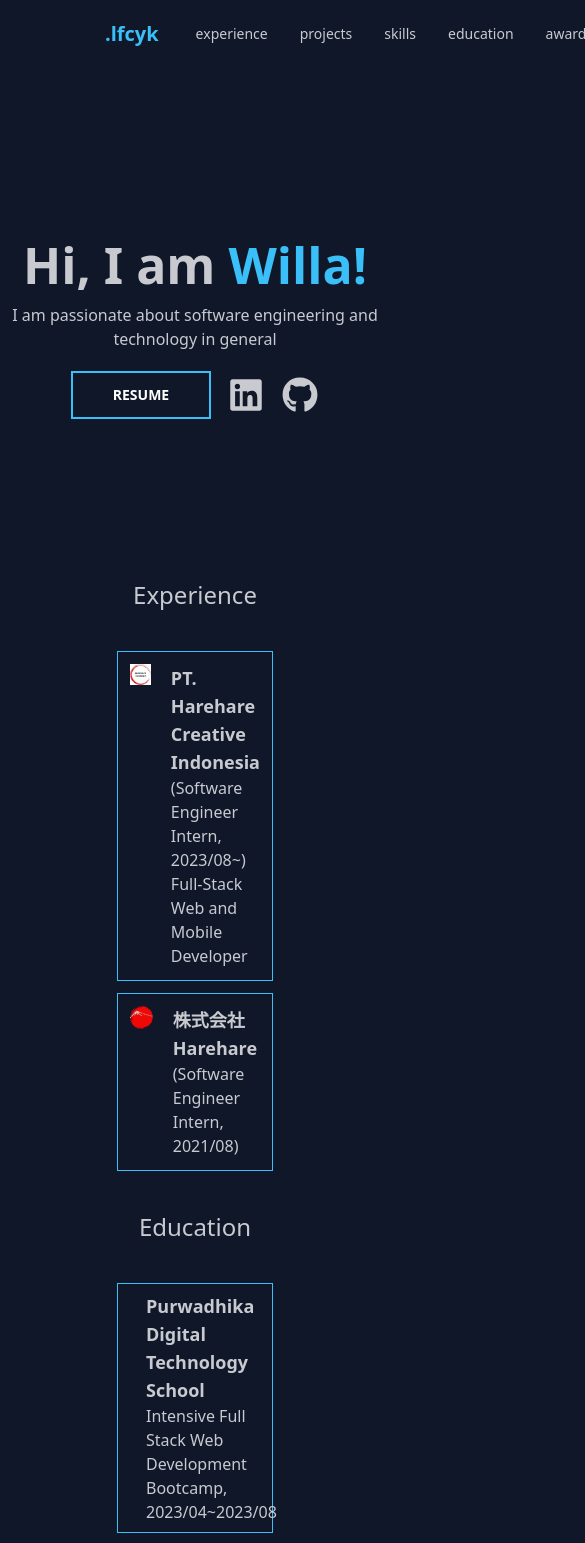
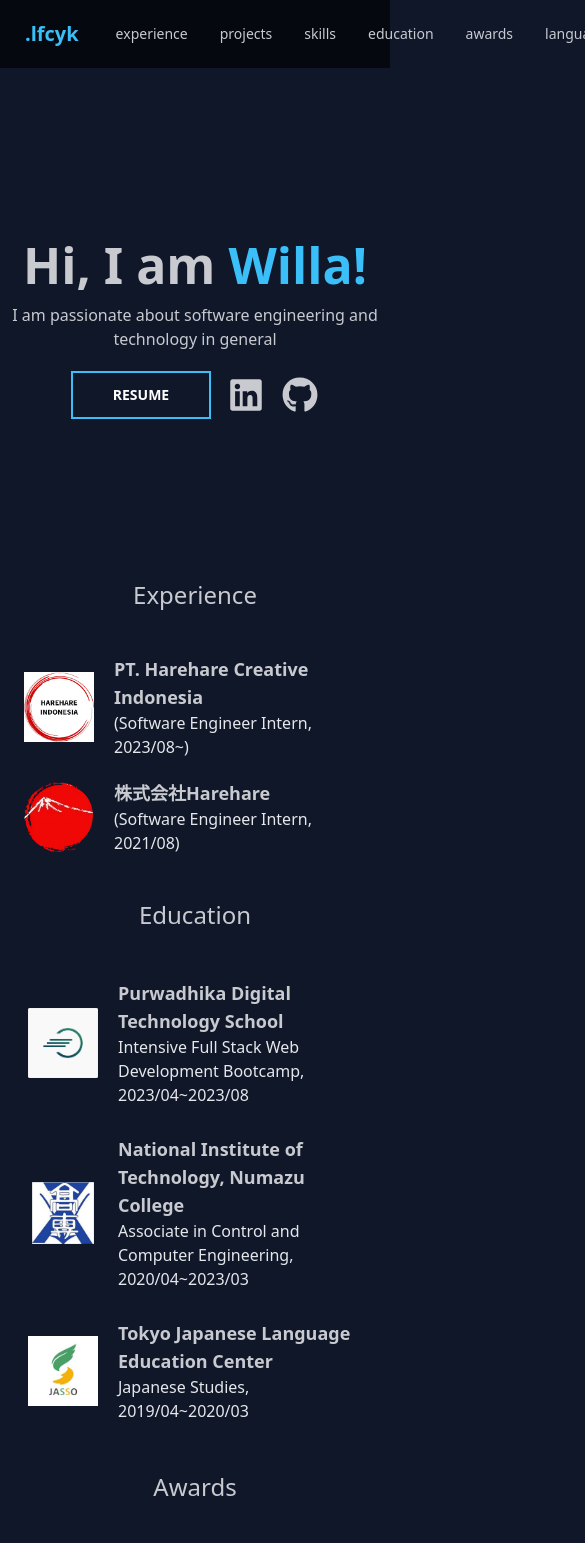
Before and after one commit to lfcyk/portfolio, a Next.js app: page / in a window 390 px wide. Shown: the top 1543 px of the page, 585 px wide, since content can reach past the window. Built offline with nearby package versions, Linux system fonts and the light colour scheme.

Commit message:
fix responsiveness

```diff
--- a/package.json
+++ b/package.json
@@ -11,6 +11,7 @@
   "dependencies": {
     "next": "13.5.4",
     "react": "^18",
+    "react-device-detect": "^2.2.3",
     "react-dom": "^18",
     "react-icons": "^4.11.0"
   },
--- a/src/app/globals.css
+++ b/src/app/globals.css
@@ -2,14 +2,6 @@
 @tailwind components;
 @tailwind utilities;
 
-.card {
-    border-color: hsl(var(--p));
-    border-radius: 0%;
-    border-style: solid;
-    border-width: 1px;
-
-    /* background-color: red; */
-}
 
 .lfcyk {
     color: hsl(var(--p));
--- a/src/app/layout.js
+++ b/src/app/layout.js
@@ -1,4 +1,5 @@
 import './globals.css'
+import Head from 'next/head';
 
 export const metadata = {
   title: 'Next.js',
--- a/src/app/page.js
+++ b/src/app/page.js
@@ -3,10 +3,16 @@ import Greeting from "../components/greeting"
 import Education from "../components/education"
 import Experience from "../components/experience"
 import Awards from "../components/awards"
+import Head from 'next/head'
+
 
 export default function Home() {
 	return (
 		<>
+			<Head>
+				<meta name="viewport" content="width=device-width, initial-scale=1"/>
+			</Head>
+
 			<NavBar/>
 			<Greeting/>
 			<Experience/>
--- a/src/components/education/card/index.js
+++ b/src/components/education/card/index.js
@@ -2,13 +2,13 @@ import Image from 'next/image'
 
 export default function EducationCard(props) {
   return (
-    <div className="card school flex flex-row gap-5 w-2/5 mx-auto p-2">
-            <div className="school__header">
+    <div className="card school flex flex-row gap-5 w-2/5 mx-auto p-2 min-w-[350px] items-center">
+            <div className="school__header min-w-[70px]">
                 <Image src={props.schoolPicture} width={70}/>
             </div>
             <div className="school__description">
                 <h3 className="font-bold text-lg">{props.schoolName}</h3>
-                <p>{props.major}, <span className="duration">{props.attendedYear}</span></p>
+                <p className="font-thin text-gray-200 text-base">{props.major}, <span className="duration">{props.attendedYear}</span></p>
             </div>
     </div>
   )
--- a/src/components/experience/card/index.js
+++ b/src/components/experience/card/index.js
@@ -2,12 +2,13 @@ import Image from 'next/image'
 
 export default function ExperienceCard(props) {
 return (
-	<div class="card company flex flex-row gap-5 w-2/5 p-3 mx-auto	">
-		<div class="company__header">
+	<div class="card company flex flex-row gap-5 w-2/5 p-1 mx-auto min-w-[350px] items-center">
+		<div class="company__header min-w-[70px]">
 			<Image src={props.companyLogo} width={70}/>
 		</div>
 		<div class="company__description">
-			<h3 class="company-name font-bold text-lg">{props.companyName}</h3> <span class="role">{props.roleAndDuration}</span>
+			<h3 class="company-name font-bold text-lg">{props.companyName}</h3>
+			<span className="font-thin text-gray-200 text-base">{props.roleAndDuration}</span>
 			<p>{props.jobdesc} </p>
 		</div>
 	</div>
--- a/src/components/experience/index.js
+++ b/src/components/experience/index.js
@@ -9,7 +9,7 @@ function Education() {
             <div className="flex flex-col gap-3">
                 <ExperienceCard companyName="PT. Harehare Creative Indonesia"
                     roleAndDuration="(Software Engineer Intern, 2023/08~)"
-                    jobdesc="Full-Stack Web and Mobile Developer"
+                    jobdesc=""
                     companyLogo={HCILogo}
                     />
                 <ExperienceCard companyName="株式会社Harehare"
--- a/src/components/navbar/index.js
+++ b/src/components/navbar/index.js
@@ -1,11 +1,16 @@
-function NavBar() {
-  return (
-    <div className="navbar bg-base-100">
-        <div className="flex-1">
-            <a className="btn btn-ghost normal-case text-xl ml-20 rounded-none lfcyk">.lfcyk</a>
+'use client'
+
+import {isMobile} from 'react-device-detect';
+import {ImMenu} from 'react-icons/im'
+
+function MobileNavBar () {
+	if (isMobile) {
+	return <div className="flex-none text-3xl pr-2">
+			<ImMenu/>
 		</div>
-        <div className="flex-none">
-            <ul className="menu menu-horizontal px-1 mr-20 ">
+	}
+	return <div className="flex-none">
+			<ul className="menu menu-horizontal px-1 ">
 				<li><a>experience</a></li>
 				<li><a>projects</a></li>
 				<li><a>skills</a></li>
@@ -15,6 +20,15 @@ function NavBar() {
 				<li><a>contact</a></li>
 			</ul>
 		</div>
+}
+
+function NavBar() {
+return (
+	<div className="navbar bg-base-200">
+		<div className="flex-1">
+			<a className="btn btn-ghost normal-case text-xl rounded-none lfcyk">.lfcyk</a>
+		</div>
+		<MobileNavBar/>
 	</div>
 )
 }
```
Also changed, not shown: 1 other file (tests, documents, lock files or other folders). Lines whose indentation alone changed are shown as unchanged.
